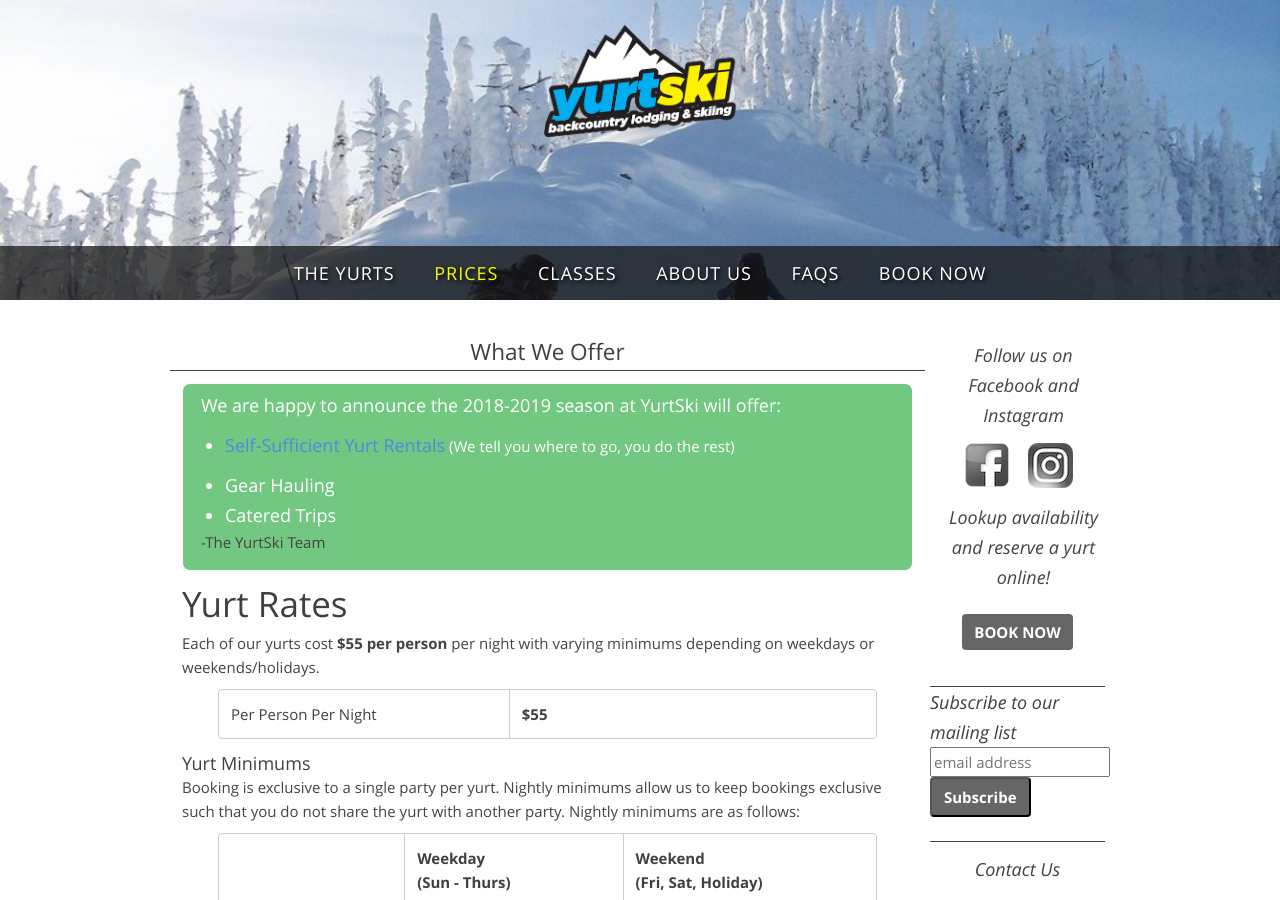
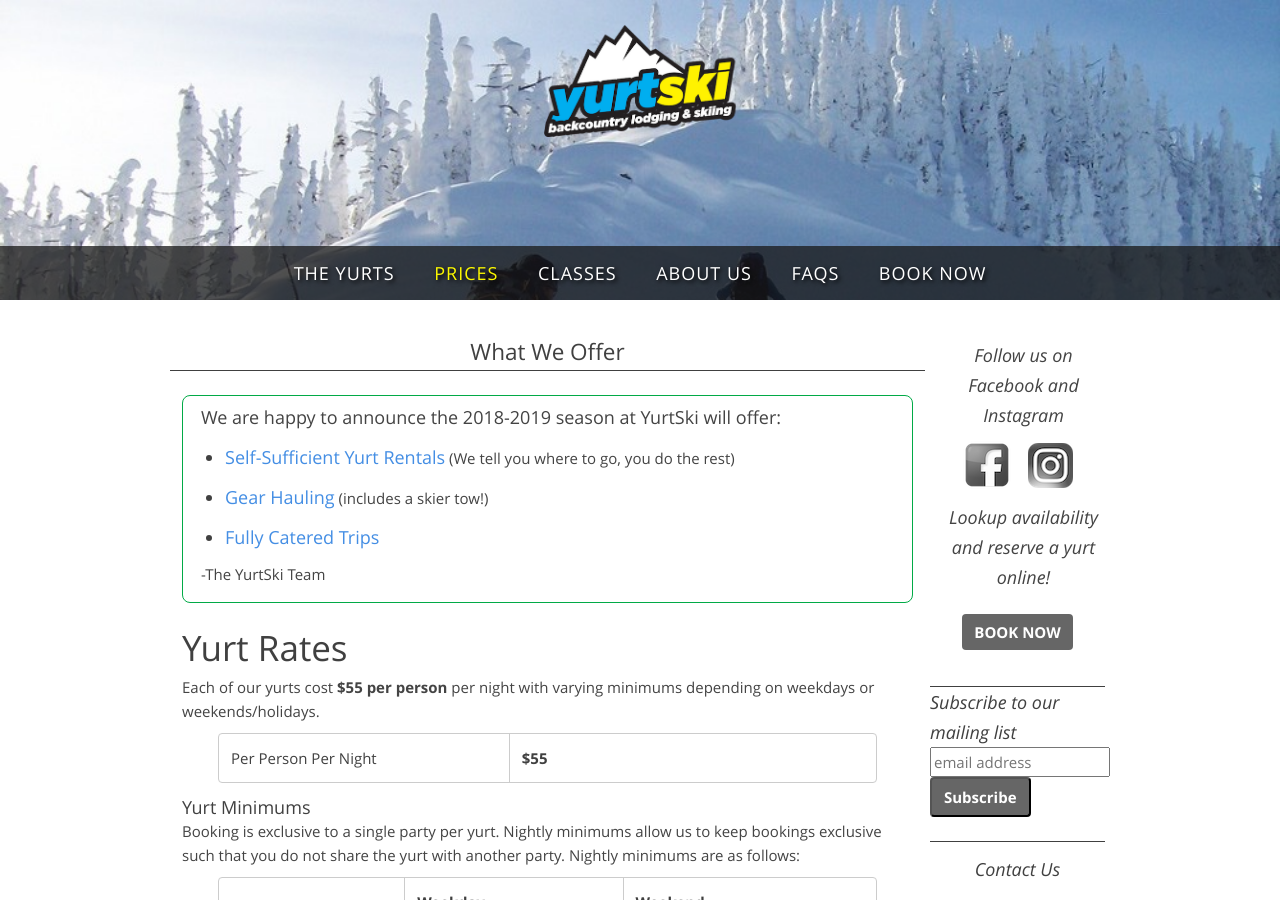
Before and after one commit to jenningsanderson/yurtski.com, a Jekyll site: the page built from pages/prices.html, in a window 1280 px wide and 900 px high. Built offline with Jekyll 4.4.1, drawn with Linux system fonts in a browser that asks for light colours; comment, search, counter and statistics services are not loaded.

Commit message:
moving to front page as well

```diff
--- /dev/null
+++ b/_includes/offerings.html
@@ -0,0 +1,9 @@
+<div class="txt-blockquote txt-l round-bold border border--green py6 mb24 mt24">
+	<p class="">We are happy to announce the 2018-2019 season at YurtSki will offer:</p>
+	<ul class="txt-ul">
+		<li><p><a class="link" href="/pricing/#rentals">Self-Sufficient Yurt Rentals</a><span class="txt-m"> (We tell you where to go, you do the rest)</span></p></li>
+		<li><p><a class="link" href="/pricing/#gear-haul">Gear Hauling</a><span class="txt-m"> (includes a skier tow!)</p></li>
+		<li><p><a class="link" href="/pricing/#catering">Fully Catered Trips</a></p></li>
+	</ul>
+	<p class="txt-m"> -The YurtSki Team</p>
+</div>
--- a/pages/prices.html
+++ b/pages/prices.html
@@ -7,17 +7,9 @@ order: 2
 header: '/img/skinning.jpg'
 ---
 
-<div class="txt-blockquote txt-l color-white round-bold border bg-green-light py6 mb12">
-	<p class="color-white">We are happy to announce the 2018-2019 season at YurtSki will offer:</p>
-	<ul class="txt-ul">
-		<li><p><a class="link">Self-Sufficient Yurt Rentals</a><span class="txt-m color-white"> (We tell you where to go, you do the rest)</span></p></li>
-		<li>Gear Hauling</li>
-		<li>Catered Trips</li>
-	</ul>
-	<p class="txt-m"> -The YurtSki Team</p>
- </div>
+{% include offerings.html %}
 
-<h2 class="txt-h2 pb6">Yurt Rates</h2>
+<h2 id="rentals" class="txt-h2 pb6">Yurt Rates</h2>
 
 <p>Each of our yurts cost <strong>$55 per person</strong> per night with varying minimums depending on weekdays or weekends/holidays.</p>
 <div class="align-center px36">
@@ -56,7 +48,7 @@ header: '/img/skinning.jpg'
 
 <p class="mt12">If you would like to share the yurt with others or would like more more people to split a nightly minimum, we encourage you to advertise your trip on our <a class="link" target="blank" href="http://facebook.com/yurtski.com/">facebook page</a> to find other skiers.</p>
 
-<h2 class="txt-h2 mt24">Snowmobile Gear Haul + Tow</h2>
+<h2 id="gear-haul" class="txt-h2 mt24">Snowmobile Gear Haul + Tow</h2>
 <p class="">We have large gear hauling toboggans to take the weight off your back (and allow you to bring more beer)! The snowmobile route to the yurt is 11 miles. <strong>We will tow your gear all the way to the yurt</strong>.</p>
 
 <p>The ski route to the yurt is only 8 miles. Gear haul includes a tow rope for members of your group for all but 1.5 miles of the 8 mile ski. These 1.5 miles include a 1,500ft climb. If there is a lot of new snow, our snowmobile driver will bring his skis and can break in the skin track for you if requested. <a target="_blank" class="link" href="#">Click here for the map.</a></p>
@@ -96,7 +88,7 @@ header: '/img/skinning.jpg'
 
 <p>We will try to fit your gear into one toboggan; however, if an additional gear haul is required, we charge an additional $200 per toboggan.</p>
 
-<h2 class="txt-h2 mt24">Catering</h2>
+<h2 id="catering" class="txt-h2 mt24">Catering</h2>
 <p class="py6">Forget about planning a menu, let YurtSki take care of the cooking and cleaning for you!</p>
 
 <p>Our chefs will work with your group before your trip to plan a custom menu that fulfills all of your culinary desires while meeting any and all dietary restrictions and preferences.</p>
```
Also changed, not shown: index.html (added, +24 -0 lines), index.md (deleted, +0 -21 lines).
